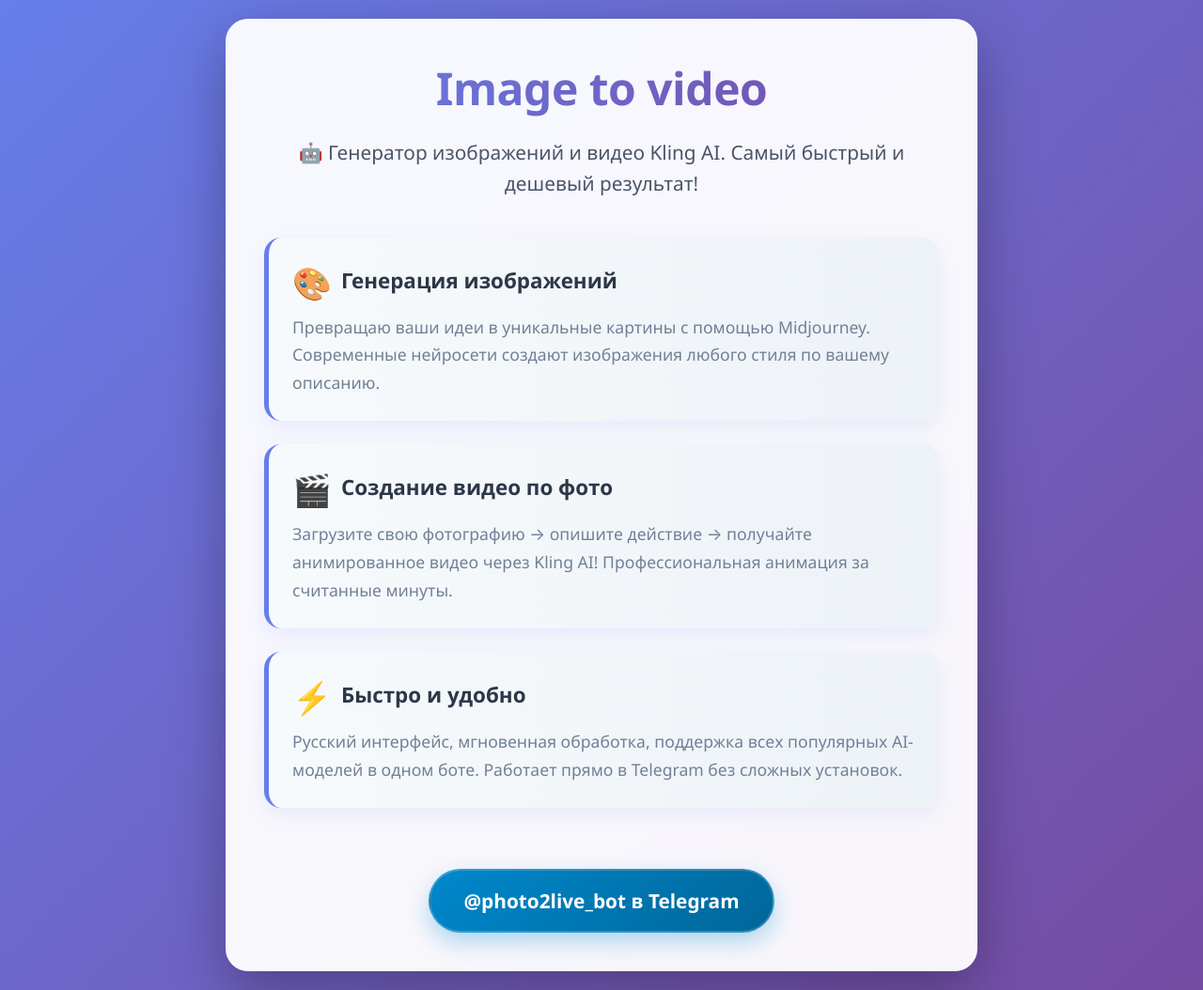
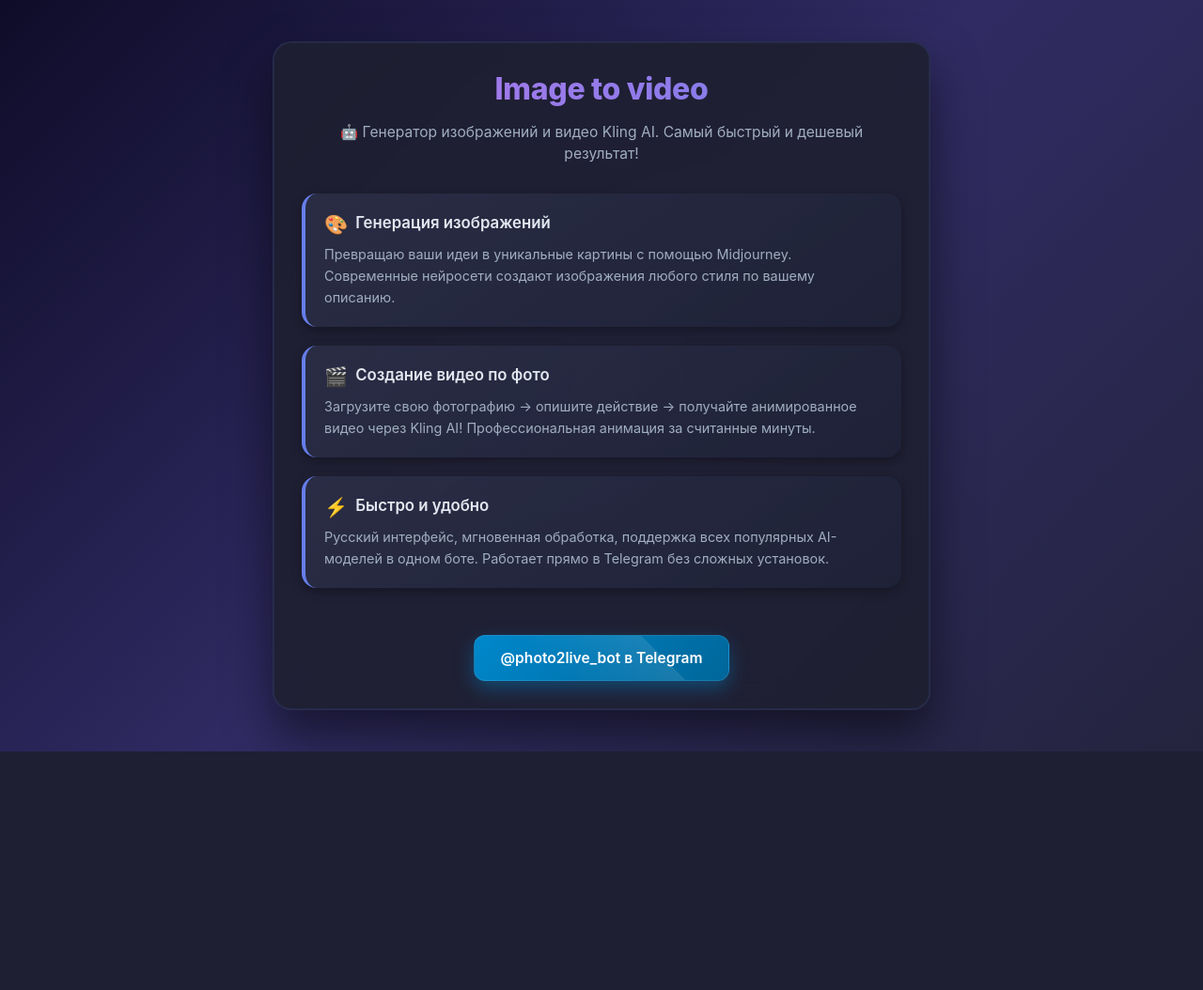
Before and after one commit to freevmaya/img2video, a PHP site: page /chat/ in a window 1280 px wide. Shown: the whole page at 94% size. After the commit the page ends 800 px from the top, so only its background shows below. Run offline with PHP 8.4, Linux system fonts and the light colour scheme.

Commit message:
requlary

```diff
--- a/index.php
+++ b/index.php
@@ -10,101 +10,132 @@
             margin: 0;
             padding: 0;
             box-sizing: border-box;
-            font-family: 'Segoe UI', system-ui, -apple-system, sans-serif;
+            font-family: 'Inter', 'Segoe UI', system-ui, -apple-system, sans-serif;
         }
 
+        /* Подключение шрифта Inter */
+        @import url('https://fonts.googleapis.com/css2?family=Inter:wght@300;400;500;600;700;800&display=swap');
+
         body {
-            background: linear-gradient(135deg, #667eea 0%, #764ba2 100%);
+            background: linear-gradient(135deg, #0f0c29 0%, #302b63 50%, #24243e 100%);
             min-height: 100vh;
             display: flex;
             justify-content: center;
             align-items: center;
             padding: 20px;
+            color: #e2e8f0;
         }
 
-        /* Основной стилизованный блок в стиле Web 2.0 */
+        /* Основной стилизованный блок в стиле Dark Web 2.0 */
         .container {
-            background: rgba(255, 255, 255, 0.95);
-            backdrop-filter: blur(10px);
-            border-radius: 24px;
-            padding: 40px;
-            max-width: 800px;
+            background: rgba(30, 32, 48, 0.9);
+            backdrop-filter: blur(15px);
+            border-radius: 20px;
+            padding: 30px;
+            max-width: 700px;
             width: 100%;
             box-shadow:
-                0 20px 60px rgba(0, 0, 0, 0.3),
-                0 0 0 1px rgba(255, 255, 255, 0.1) inset;
-            border: 1px solid rgba(255, 255, 255, 0.2);
-            transition: transform 0.3s ease, box-shadow 0.3s ease;
+                0 25px 50px rgba(0, 0, 0, 0.5),
+                0 0 0 1px rgba(102, 126, 234, 0.1) inset;
+            border: 1px solid rgba(102, 126, 234, 0.15);
+            transition: all 0.4s cubic-bezier(0.4, 0, 0.2, 1);
         }
 
         /* Эффект при наведении на блок */
         .container:hover {
-            transform: translateY(-5px);
+            transform: translateY(-8px);
             box-shadow:
-                0 25px 80px rgba(0, 0, 0, 0.4),
-                0 0 0 1px rgba(255, 255, 255, 0.15) inset;
+                0 35px 70px rgba(0, 0, 0, 0.7),
+                0 0 0 1px rgba(102, 126, 234, 0.2) inset;
         }
 
-        /* Заголовок с градиентом */
+        /* Заголовок с неоновым эффектом */
         h1 {
-            background: linear-gradient(90deg, #667eea, #764ba2);
+            background: linear-gradient(90deg, #667eea, #9f7aea, #667eea);
+            background-size: 200% auto;
             -webkit-background-clip: text;
             background-clip: text;
             color: transparent;
-            font-size: 3em;
-            margin-bottom: 20px;
+            font-size: 2em; /* Уменьшено на 33% */
+            margin-bottom: 15px;
             text-align: center;
             font-weight: 800;
-            letter-spacing: -0.5px;
+            letter-spacing: -0.3px;
+            animation: gradient 3s ease infinite;
+        }
+
+        @keyframes gradient {
+            0%, 100% { background-position: 0% 50%; }
+            50% { background-position: 100% 50%; }
         }
 
         /* Основной абзац с описанием */
         .lead {
-            font-size: 1.3em;
-            color: #4a5568;
+            font-size: 0.975em; /* Уменьшено на 35% */
+            color: #a0aec0;
             text-align: center;
-            margin-bottom: 40px;
-            line-height: 1.6;
+            margin-bottom: 30px;
+            line-height: 1.5;
             padding: 0 10px;
+            font-weight: 400;
         }
 
         /* Стили для карточек-преимуществ */
         .feature {
-            background: linear-gradient(to right, #f7fafc, #edf2f7);
-            border-radius: 18px;
-            padding: 25px;
-            margin-bottom: 25px;
-            border-left: 5px solid #667eea;
-            transition: all 0.3s ease;
-            box-shadow: 0 8px 20px rgba(102, 126, 234, 0.1);
+            background: linear-gradient(145deg, rgba(45, 49, 73, 0.8), rgba(30, 34, 56, 0.9));
+            border-radius: 16px;
+            padding: 20px;
+            margin-bottom: 20px;
+            border-left: 4px solid #667eea;
+            transition: all 0.3s cubic-bezier(0.4, 0, 0.2, 1);
+            box-shadow: 0 4px 12px rgba(0, 0, 0, 0.3);
+            position: relative;
+            overflow: hidden;
+        }
+
+        .feature::before {
+            content: '';
+            position: absolute;
+            top: 0;
+            left: -100%;
+            width: 100%;
+            height: 100%;
+            background: linear-gradient(90deg, transparent, rgba(102, 126, 234, 0.1), transparent);
+            transition: left 0.6s ease;
+        }
+
+        .feature:hover::before {
+            left: 100%;
         }
 
         .feature:hover {
-            background: linear-gradient(to right, #ffffff, #f7fafc);
-            transform: translateX(10px);
-            box-shadow: 0 12px 25px rgba(102, 126, 234, 0.2);
+            background: linear-gradient(145deg, rgba(55, 59, 83, 0.9), rgba(40, 44, 66, 0.95));
+            transform: translateX(8px);
+            box-shadow: 0 8px 25px rgba(102, 126, 234, 0.25);
+            border-left-color: #9f7aea;
         }
 
         /* Заголовки внутри карточек */
         .feature strong {
-            color: #2d3748;
-            font-size: 1.4em;
+            color: #e2e8f0;
+            font-size: 1.05em; /* Уменьшено на 25% */
             display: block;
-            margin-bottom: 10px;
-            font-weight: 700;
+            margin-bottom: 8px;
+            font-weight: 600;
         }
 
         /* Текст внутри карточек */
         .feature p {
-            color: #718096;
-            line-height: 1.7;
-            font-size: 1.1em;
+            color: #a0aec0;
+            line-height: 1.6;
+            font-size: 0.9em; /* Уменьшено на 18% */
+            font-weight: 400;
         }
 
         /* Стили для иконок-эмодзи */
         .emoji {
-            font-size: 1.5em;
-            margin-right: 10px;
+            font-size: 1.2em; /* Уменьшено на 20% */
+            margin-right: 8px;
             vertical-align: middle;
         }
 
@@ -116,20 +147,38 @@
             background: linear-gradient(135deg, #0088cc, #006699);
             color: white;
             text-decoration: none;
-            padding: 18px 35px;
-            border-radius: 50px;
-            font-size: 1.3em;
+            padding: 14px 28px;
+            border-radius: 12px;
+            font-size: 0.975em; /* Уменьшено на 25% */
             font-weight: 600;
-            margin: 40px auto 0;
+            margin: 30px auto 0;
             transition: all 0.3s ease;
-            box-shadow: 0 10px 25px rgba(0, 136, 204, 0.3);
-            border: 2px solid rgba(255, 255, 255, 0.2);
+            box-shadow: 0 8px 20px rgba(0, 136, 204, 0.4);
+            border: 1px solid rgba(255, 255, 255, 0.1);
             width: fit-content;
+            position: relative;
+            overflow: hidden;
+        }
+
+        .telegram-link::after {
+            content: '';
+            position: absolute;
+            top: -50%;
+            left: -50%;
+            width: 200%;
+            height: 200%;
+            background: linear-gradient(rgba(255, 255, 255, 0.1), transparent);
+            transform: rotate(45deg);
+            transition: all 0.5s ease;
+        }
+
+        .telegram-link:hover::after {
+            transform: rotate(45deg) translate(50%, 50%);
         }
 
         .telegram-link:hover {
-            transform: translateY(-3px);
-            box-shadow: 0 15px 35px rgba(0, 136, 204, 0.4);
+            transform: translateY(-2px);
+            box-shadow: 0 12px 30px rgba(0, 136, 204, 0.6);
             background: linear-gradient(135deg, #0099e6, #0088cc);
         }
 
@@ -140,33 +189,64 @@
             width: 100%;
         }
 
+        /* Дополнительный декоративный элемент */
+        .glow-effect {
+            position: fixed;
+            width: 500px;
+            height: 500px;
+            border-radius: 50%;
+            background: radial-gradient(circle, rgba(102, 126, 234, 0.15) 0%, transparent 70%);
+            top: 50%;
+            left: 50%;
+            transform: translate(-50%, -50%);
+            z-index: -1;
+            filter: blur(40px);
+        }
+
         /* Адаптивность для мобильных устройств */
         @media (max-width: 768px) {
             .container {
-                padding: 30px 20px;
-                margin: 15px;
+                padding: 25px 15px;
+                margin: 10px;
             }
 
             h1 {
-                font-size: 2.3em;
+                font-size: 1.7em;
             }
 
             .lead {
-                font-size: 1.1em;
+                font-size: 0.9em;
             }
 
             .feature {
-                padding: 20px;
+                padding: 16px;
             }
 
             .telegram-link {
-                padding: 15px 25px;
-                font-size: 1.1em;
+                padding: 12px 22px;
+                font-size: 0.9em;
+            }
+        }
+
+        @media (max-width: 480px) {
+            .container {
+                border-radius: 16px;
+                padding: 20px 12px;
+            }
+
+            h1 {
+                font-size: 1.5em;
+            }
+
+            .feature {
+                margin-bottom: 15px;
             }
         }
     </style>
 </head>
 <body>
+    <div class="glow-effect"></div>
+
     <div class="container">
         <h1>Image to video</h1>
 
```
